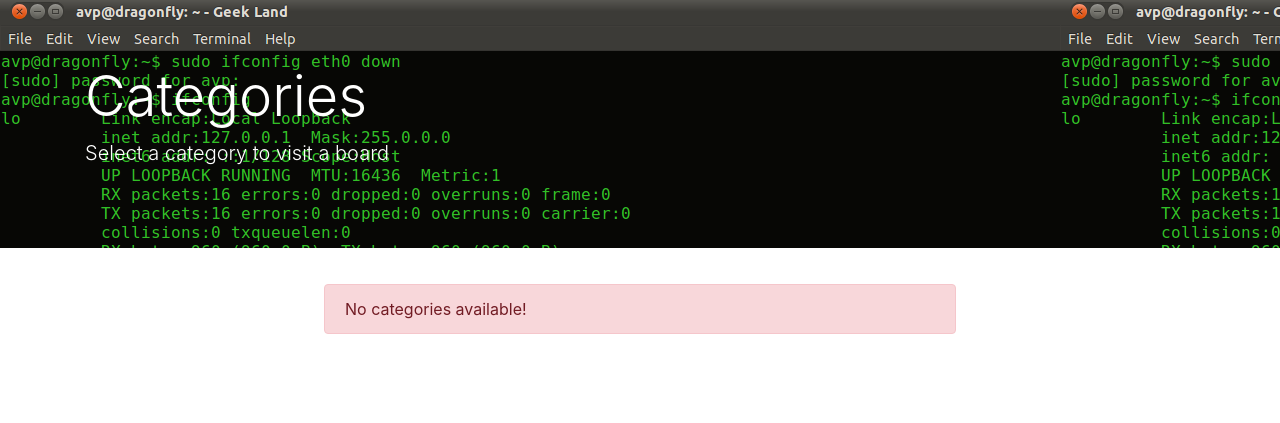
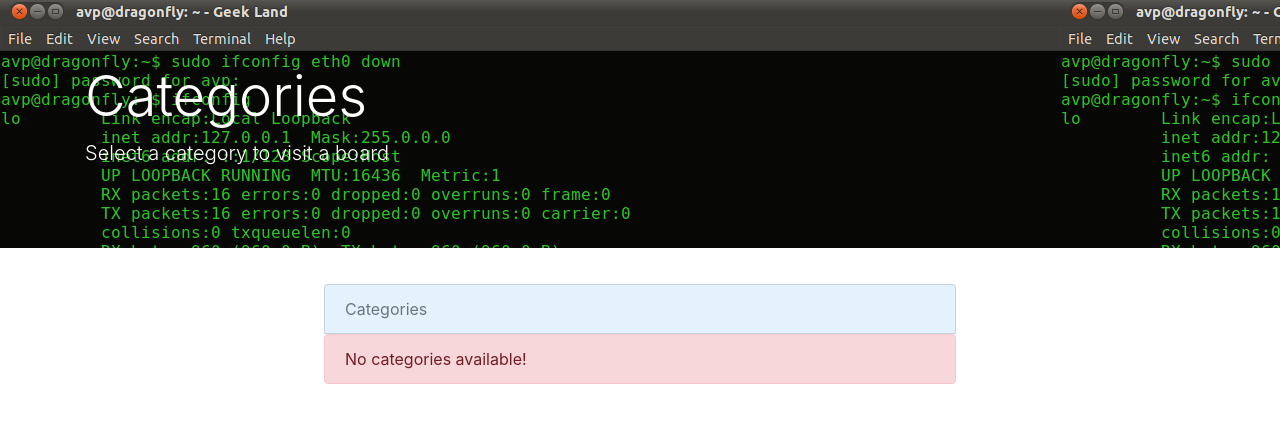
Before and after one commit to DanielFL0/LuunaBoard, a Flask app: page /categories in a window 1280 px wide. Shown: the part 57-480 px from the top of the page. Run offline with Flask 2, Linux system fonts and the light colour scheme; data that the repository does not hold is empty.

Commit message:
Modify categories.html

```diff
--- a/LuunaBoard/templates/categories.html
+++ b/LuunaBoard/templates/categories.html
@@ -46,6 +46,7 @@
       <!--Template-->
       <div class="d-flex justify-content-center">
         <div class="list-group w-50 p-1">
+          <a href="#" class="list-group-item list-group-item-action disabled" style="background-color: #e3f2fd;">Categories</a>
           {% if categories %}
             {% for category in categories%}
               <a href="{{ url_for('board', category=category.id) }}" class="list-group-item list-group-item-action">{{ category.name }}</a>
```
